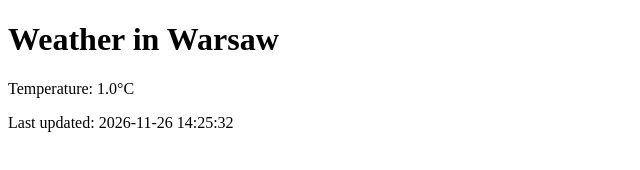
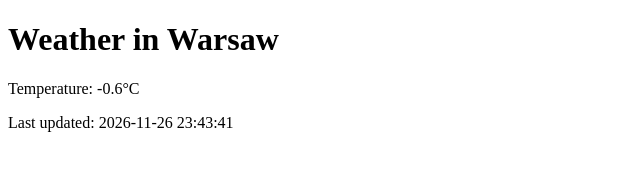
Before and after one commit to melaniecasimiro/weather, a plain HTML site: page index.html in a window 1280 px wide. Shown: the full height of the page, 0-640 px from the left. Drawn offline with Linux system fonts and the light colour scheme.

Commit message:
Update weather data

```diff
--- a/index.html
+++ b/index.html
@@ -6,7 +6,7 @@
 </head>
 <body>
     <h1>Weather in Warsaw</h1>
-    <p>Temperature: 1.0°C</p>
-    <p>Last updated: 2026-11-26 14:25:32</p>
+    <p>Temperature: -0.6°C</p>
+    <p>Last updated: 2026-11-26 23:43:41</p>
 </body>
 </html>
```
